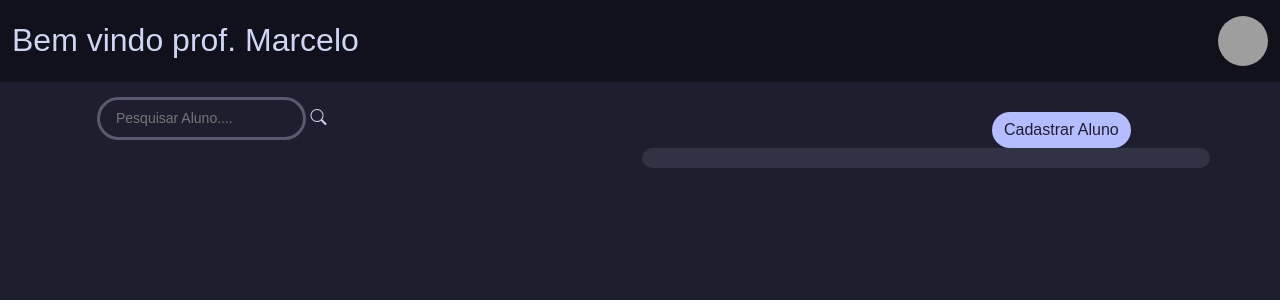
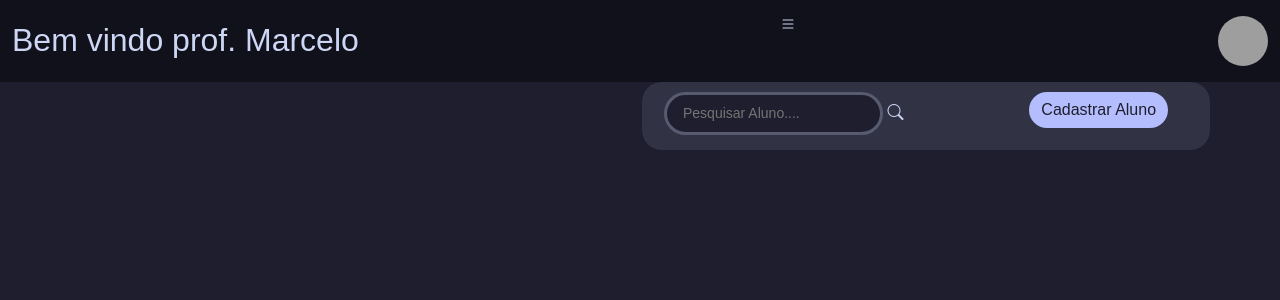
Before and after one commit to DrewBelloc/SistemaDeNotas, a Flask app: page / in a window 1280 px wide. Shown: the top 300 px of the page. Run offline with Flask 3, Linux system fonts and the light colour scheme; data that the repository does not hold is empty; some libraries are stand-ins or nearby versions; grey boxes are pictures that could not be loaded.

Commit message:
tela principal

```diff
--- a/static/css/Tela_principal.css
+++ b/static/css/Tela_principal.css
@@ -8,10 +8,17 @@ body {
 }
 
 .header {
+    font-family: Arial, Helvetica, sans-serif;
     background-color: var(--darker);
 }
 
 #profile-pic {
+    max-width: 50px;
+    max-height: 50px;
+    aspect-ratio: 1 / 1;
+}
+
+#settings {
     max-width: 50px;
     max-height: 50px;
     aspect-ratio: 1 / 1;
@@ -92,7 +99,8 @@ body {
     font-size: 14px;
     border: 3px solid var(--surface2);
     border-radius: 50px !important;
-    width: 29% !important;
+    /* width: 29% !important;
+* */
     padding: 8px 16px;
     outline: none;
     background-color: var(--bg);
@@ -104,9 +112,9 @@ body {
     background-color: var(--surface1);
 }
 
+
 #container_Pesquisa {
-    margin-top: 15px;
-    margin-left: 15px;
+    margin-bottom: 5px;
 }
 
 .btn.btn-primary {
@@ -115,8 +123,6 @@ body {
     color: var(--bg);
     border: none;
     border-radius: 50px !important;
-    margin-left: 150px;
-    margin-top: 30px;
 }
 
 @media (max-width: 768px) {
--- a/templates/head.html
+++ b/templates/head.html
@@ -15,10 +15,11 @@
     <link rel="preconnect" href="https://fonts.googleapis.com">
     <link rel="preconnect" href="https://fonts.gstatic.com" crossorigin>
     <link href="https://fonts.googleapis.com/css2?family=Ubuntu:ital,wght@0,300;0,400;0,500;0,700;1,300;1,400;1,500;1,700&display=swap" rel="stylesheet">
-    <link rel="stylesheet" href="/static/css/Tela_principal.css">
     <link rel="stylesheet" href="https://cdn.jsdelivr.net/npm/bootstrap-icons@1.11.3/font/bootstrap-icons.min.css">
     <!-- CSS -->
+    <!--
     <link rel="stylesheet" href="/static/css/telacadastro.css">
+    -->
     <link rel="stylesheet" href="/static/css/Tela_principal.css">
 </head>
 {% endblock %}
--- a/templates/header.html
+++ b/templates/header.html
@@ -5,6 +5,9 @@
     <div class="container-fluid py-3 header">
         <div class="d-flex justify-content-between aligh-items-center">
             <div class="fs-2">Bem vindo prof. {{ nome }}</div>
+            <svg id="settings" xmlns="http://www.w3.org/2000/svg" width="16" height="16" fill="currentColor" class="bi bi-list" viewBox="0 0 16 16">
+                <path fill-rule="evenodd" d="M2.5 12a.5.5 0 0 1 .5-.5h10a.5.5 0 0 1 0 1H3a.5.5 0 0 1-.5-.5m0-4a.5.5 0 0 1 .5-.5h10a.5.5 0 0 1 0 1H3a.5.5 0 0 1-.5-.5m0-4a.5.5 0 0 1 .5-.5h10a.5.5 0 0 1 0 1H3a.5.5 0 0 1-.5-.5"/>
+            </svg>
             <div>
                 <img src="https://encrypted-tbn0.gstatic.com/images?q=tbn:ANd9GcSAzBE_P3rPclK8gJnC-y1Mq7kNOvyL8yUHlg&s" id="profile-pic" class="rounded-circle" alt="User Profile">
             </div>
--- a/templates/index.html
+++ b/templates/index.html
@@ -2,14 +2,7 @@
 
 {% block content %}
 <div class="container">
-    <div class="row align-items-start justify-content-center">
-        <div id="container_Pesquisa" class="col">
-            <!-- Campo de pesquisa com a lupa ainda visível -->
-            <input type="text" id="pesquisa" placeholder="Pesquisar Aluno...."> <i class="bi bi-search"></i>
-        </div>
-        <div class="col-4">
-            <button class="btn btn-primary" type="button">Cadastrar Aluno</button>
-        </div>
+    <div class="row align-items-end justify-content-center">
     </div>
     <div class="row justify-content-end">
         <div class="col">
--- a/templates/lista.html
+++ b/templates/lista.html
@@ -1,7 +1,16 @@
 {% extends "index.html" %}
 
 {% block listaDeAlunos %}
-<div class="container">
+<div class="container aligh-items-end">
+        <div id="container_Pesquisa" class="row">
+            <!-- Campo de pesquisa com a lupa ainda visível -->
+        <div class="col-8">
+            <input type="text" id="pesquisa" placeholder="Pesquisar Aluno...."> <i class="bi bi-search"></i>
+        </div>
+        <div class="col">
+            <button class="btn btn-primary" type="button">Cadastrar Aluno</button>
+        </div>
+        </div>
     <ul class="list-group" id="alunosLista">
         <!-- Exemplo de alunos - o backend pode preencher isso dinamicamente -->
         {% for item in itens %}
```
